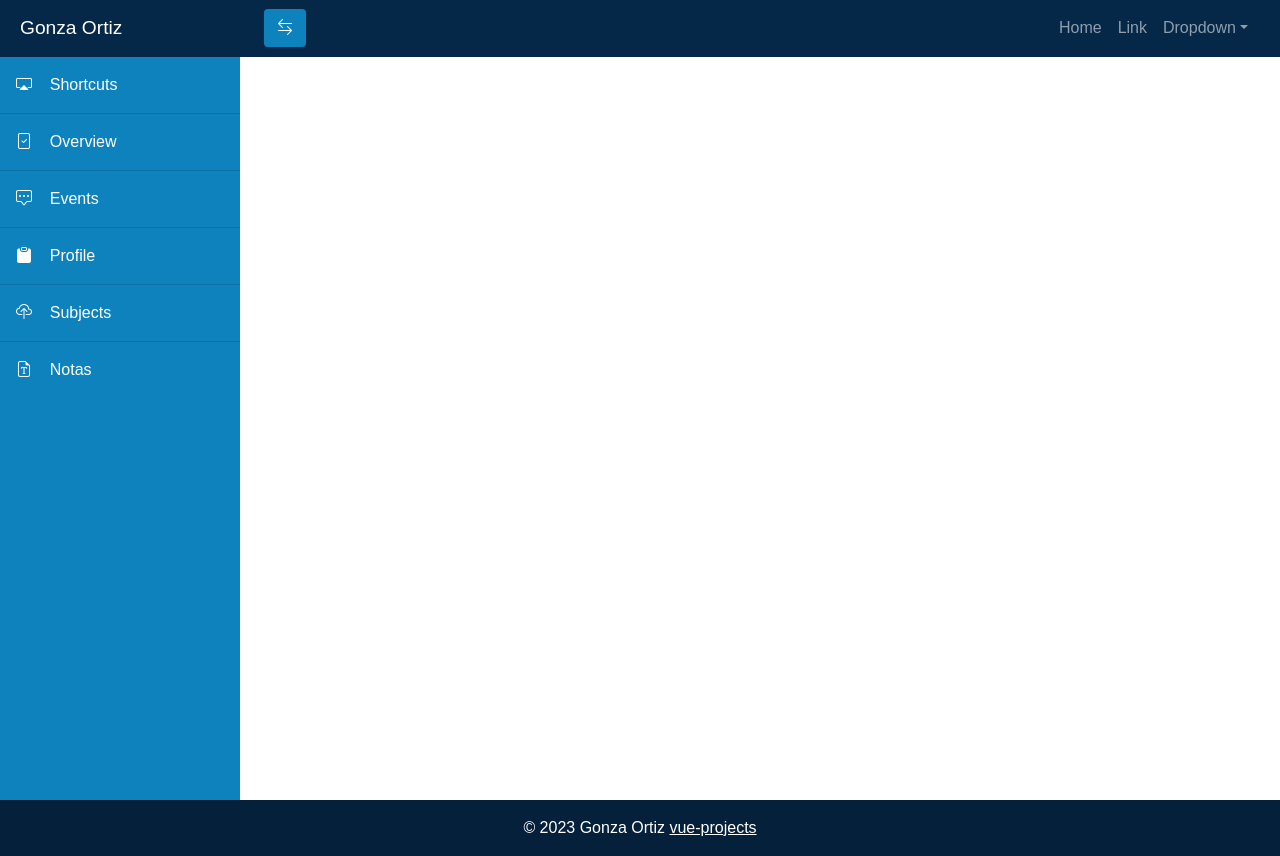
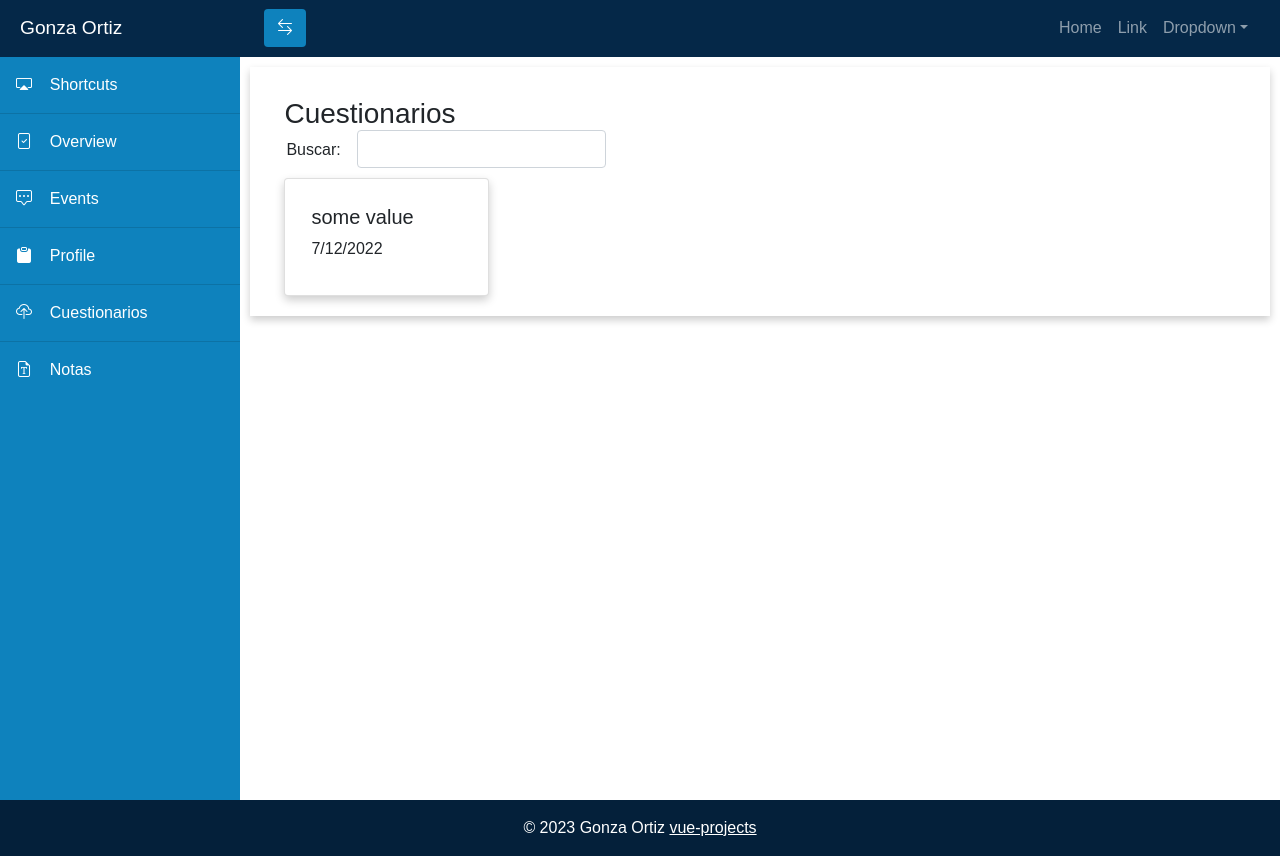
Before and after one commit to GonzaOrtiz/vue-projects-gon, a Vue app: page /quizes in a window 1280 px wide. Built offline with nearby package versions, Linux system fonts and the light colour scheme.

Commit message:
quizes advances

```diff
--- a/src/App.vue
+++ b/src/App.vue
@@ -19,7 +19,7 @@ import { RouterLink, RouterView } from 'vue-router'
         <a class="list-group-item list-group-item-action list-group-item back-second-color textcolor p-3" href="#!"><i
             class="bi bi-clipboard-fill">&nbsp; &nbsp;</i> Profile</a>
             <RouterLink class="list-group-item list-group-item-action list-group-item
-        back-second-color textcolor p-3" to="/subjects"> <i class="bi bi-cloud-upload">&nbsp; &nbsp;</i> Subjects
+        back-second-color textcolor p-3" to="/quizes"> <i class="bi bi-cloud-upload">&nbsp; &nbsp;</i> Cuestionarios
         </RouterLink>
             <RouterLink class="list-group-item list-group-item-action list-group-item
         back-second-color textcolor p-3" to="/notes"> <i class="bi bi-file-earmark-font">&nbsp; &nbsp;</i> Notas
--- a/src/router/index.ts
+++ b/src/router/index.ts
@@ -9,9 +9,9 @@ const router = createRouter({
       component: () => import('../views/NotesView.vue')
     },
     {
-      path: '/subjects',
-      name: 'subjects',
-      component:  () => import('../views/SubjectsView.vue')
+      path: '/quizes',
+      name: 'quizes',
+      component:  () => import('../views/QuizesView.vue')
     },
   ]
 })
--- a/src/views/NotesView.vue
+++ b/src/views/NotesView.vue
@@ -37,12 +37,12 @@
       </div>
       </template>
       <template v-slot:area>
-        <textarea v-model="newNote"></textarea>
+        <textarea v-model="newNote" class="form-control"></textarea>
         <p class="redcolor" v-if="errorMessage">{{ errorMessage }}</p>
       </template>
       <template v-slot:buttons>
-          <button class="btn btn-danger textcolor overlay mx-3 mb-auto" @click="showModal = false">Cerrar</button>
-          <button class="btn btn-success textcolor overlay mb-auto" @click="btnAddNote">Aceptar</button>
+          <button class="btn btn-danger textcolor overlay mx-3  mt-3 mb-auto" @click="showModal = false">Cerrar</button>
+          <button class="btn btn-success textcolor overlay  mt-3 mb-auto" @click="btnAddNote">Aceptar</button>
       </template>
     </ModalVue>
   </Teleport>
--- /dev/null
+++ b/src/views/QuizesView.vue
@@ -0,0 +1,47 @@
+<template>
+  <div class="container-fluid setting-principal-card">
+    <div class="d-flex justify-content-between align-items-center">
+      <h3 class="h3-custom">Cuestionarios</h3>
+    </div>
+    <div class="d-flex align-items-center">
+      <div col>
+      <h6 class="h6-custom mt-2">Buscar: </h6>
+    </div>
+    <div col>
+      <input class="form-control ms-3"  type="text"/>
+    </div>
+    </div>
+    <div class="row">
+      <div class="col-sm-3 " v-for="item in notes" :key="item.id">
+        <div class="card setting" :style="{ backgroundColor: item.backgroundColor }">
+          <div class="card-body">
+            <h5 class="card-text">{{ item.text }}</h5>
+            <p class="card-title">{{ item.date.toLocaleDateString("es-AR") }}</p>
+          </div>
+        </div>
+      </div>
+    </div>
+  </div>
+
+
+
+</template>
+
+<script lang="ts" setup>
+import { ref } from "vue";
+
+const notes = ref(<any>[{
+    id: Math.floor(Math.random() * 1000000),
+    text: 'some value',
+    date: new Date()
+  }])
+
+
+
+
+</script>
+<style scoped>
+.h6-custom{
+  margin-left: 12px;
+}
+</style>
--- a/src/views/SubjectsView.vue
+++ /dev/null
@@ -1,20 +0,0 @@
-<template>
-  <div class="container-fluid setting-principal-card">
-    <div class="d-flex justify-content-between align-items-center">
-            <h3 class="h3-custom" >Subjects</h3>
-        </div>
-        <div class="row">
-      <div class="col-sm-3 ">
-        <div class="card setting" style="backgroundColor: hsl(51.45215472304891, 100%, 75%)">
-          <div class="card-body">
-            <h5 class="card-text">Este es un ejemplo de una nota.</h5>
-            <p class="card-title">{{ Date() }}</p>
-          </div>
-        </div>
-      </div>
-    </div>
-    </div>
-
-
-
-</template>
```
Also changed, not shown: src/assets/styles.css.
